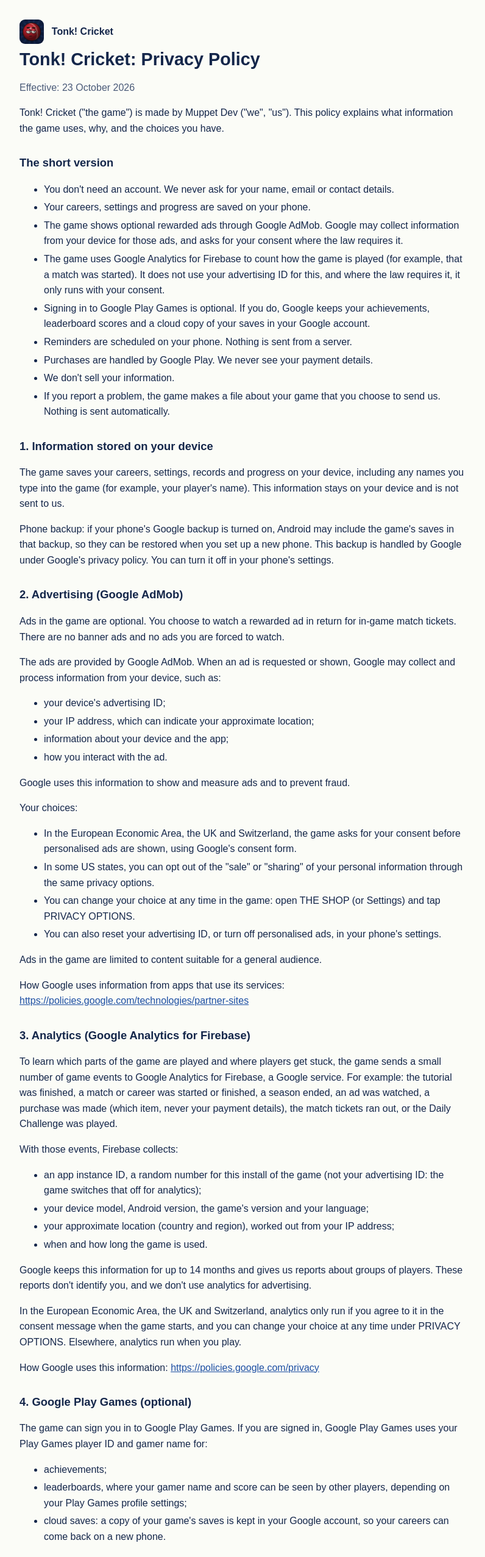
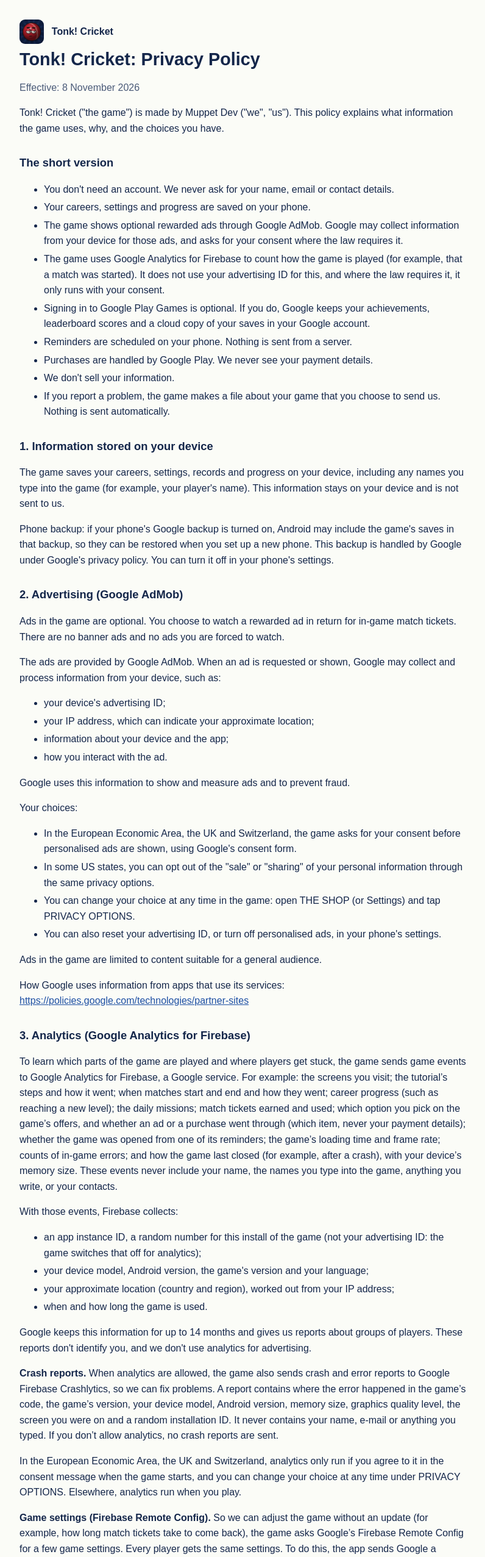
Before and after one commit to JosueCelliers/josuecelliers.github.io, a plain HTML site: page tonkcricket/privacy.html in a window 1280 px wide. Shown: the top 2553 px of the page at 61% size, without its empty margins (240-1036 px from the left). Drawn offline with Linux system fonts and the light colour scheme.

Commit message:
Tonk privacy: game settings (Firebase Remote Config), crash reports, how the game last closed; effective 8 November 2026
Co-Authored-By: Claude Opus 5.5 <noreply@anthropic.com>

```diff
--- a/tonkcricket/privacy.html
+++ b/tonkcricket/privacy.html
@@ -19,7 +19,7 @@
 <body>
 <a class="top" href="./"><img src="icon.png" alt="">Tonk! Cricket</a>
 <h1>Tonk! Cricket: Privacy Policy</h1>
-<p class="date">Effective: 23 October 2026</p>
+<p class="date">Effective: 8 November 2026</p>
 <p>Tonk! Cricket ("the game") is made by Muppet Dev ("we", "us"). This policy explains what information the game uses, why, and the choices you have.</p>
 
 <h2>The short version</h2>
@@ -60,7 +60,7 @@
 <p>How Google uses information from apps that use its services: <a href="https://policies.google.com/technologies/partner-sites">https://policies.google.com/technologies/partner-sites</a></p>
 
 <h2>3. Analytics (Google Analytics for Firebase)</h2>
-<p>To learn which parts of the game are played and where players get stuck, the game sends a small number of game events to Google Analytics for Firebase, a Google service. For example: the tutorial was finished, a match or career was started or finished, a season ended, an ad was watched, a purchase was made (which item, never your payment details), the match tickets ran out, or the Daily Challenge was played.</p>
+<p>To learn which parts of the game are played and where players get stuck, the game sends game events to Google Analytics for Firebase, a Google service. For example: the screens you visit; the tutorial&rsquo;s steps and how it went; when matches start and end and how they went; career progress (such as reaching a new level); the daily missions; match tickets earned and used; which option you pick on the game&rsquo;s offers, and whether an ad or a purchase went through (which item, never your payment details); whether the game was opened from one of its reminders; the game&rsquo;s loading time and frame rate; counts of in-game errors; and how the game last closed (for example, after a crash), with your device&rsquo;s memory size. These events never include your name, the names you type into the game, anything you write, or your contacts.</p>
 <p>With those events, Firebase collects:</p>
 <ul>
 <li>an app instance ID, a random number for this install of the game (not your advertising ID: the game switches that off for analytics);</li>
@@ -69,7 +69,9 @@
 <li>when and how long the game is used.</li>
 </ul>
 <p>Google keeps this information for up to 14 months and gives us reports about groups of players. These reports don't identify you, and we don't use analytics for advertising.</p>
+<p><strong>Crash reports.</strong> When analytics are allowed, the game also sends crash and error reports to Google Firebase Crashlytics, so we can fix problems. A report contains where the error happened in the game&rsquo;s code, the game&rsquo;s version, your device model, Android version, memory size, graphics quality level, the screen you were on and a random installation ID. It never contains your name, e-mail or anything you typed. If you don&rsquo;t allow analytics, no crash reports are sent.</p>
 <p>In the European Economic Area, the UK and Switzerland, analytics only run if you agree to it in the consent message when the game starts, and you can change your choice at any time under PRIVACY OPTIONS. Elsewhere, analytics run when you play.</p>
+<p><strong>Game settings (Firebase Remote Config).</strong> So we can adjust the game without an update (for example, how long match tickets take to come back), the game asks Google&rsquo;s Firebase Remote Config for a few game settings. Every player gets the same settings. To do this, the app sends Google a random ID for this installation of the game and basic information such as the app version and your device&rsquo;s language and country. Nothing about how you play is sent, and it isn&rsquo;t used for advertising. This happens whatever you choose for analytics, so that everyone plays the same game.</p>
 <p>How Google uses this information: <a href="https://policies.google.com/privacy">https://policies.google.com/privacy</a></p>
 
 <h2>4. Google Play Games (optional)</h2>
@@ -95,7 +97,7 @@
 <p>The game is intended for players aged 13 and over and is not directed at children under 13. We don't knowingly collect personal information from children.</p>
 
 <h2>9. What we receive</h2>
-<p>We don't run servers for the game, and we don't receive personal information from it, except a bug report you choose to send us (section 7). Google AdMob, Google Analytics for Firebase and Google Play give us only summary reports, such as the number of ads shown, how many players finished the tutorial, earnings and purchases. These reports don't identify you.</p>
+<p>We don't run servers for the game, and we don't receive personal information from it, except a bug report you choose to send us (section 7). Google AdMob, Google Analytics for Firebase, Firebase Crashlytics and Google Play give us only summary reports, such as the number of ads shown, how many players finished the tutorial, earnings and purchases. These reports don't identify you.</p>
 
 <h2>10. Deleting your data</h2>
 <ul>
```
